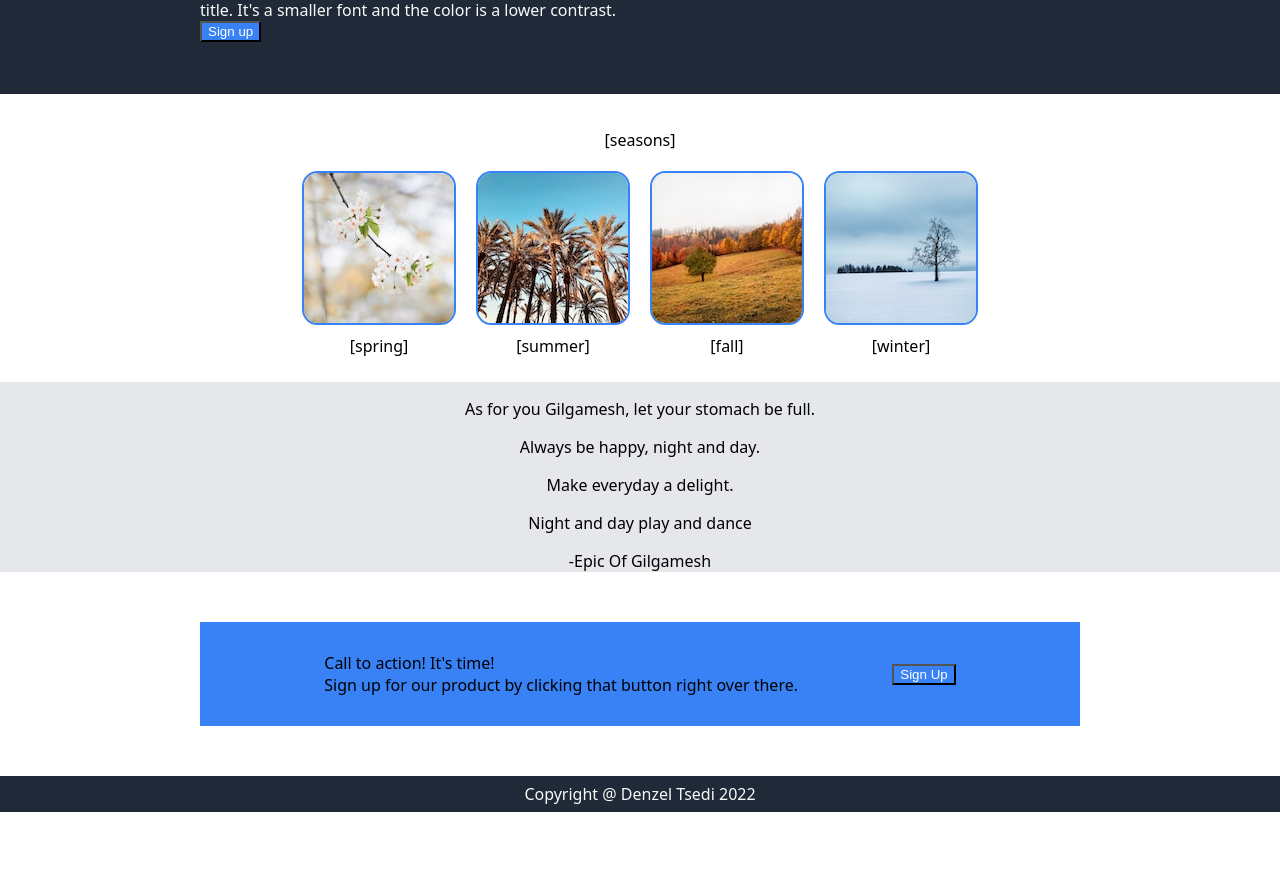
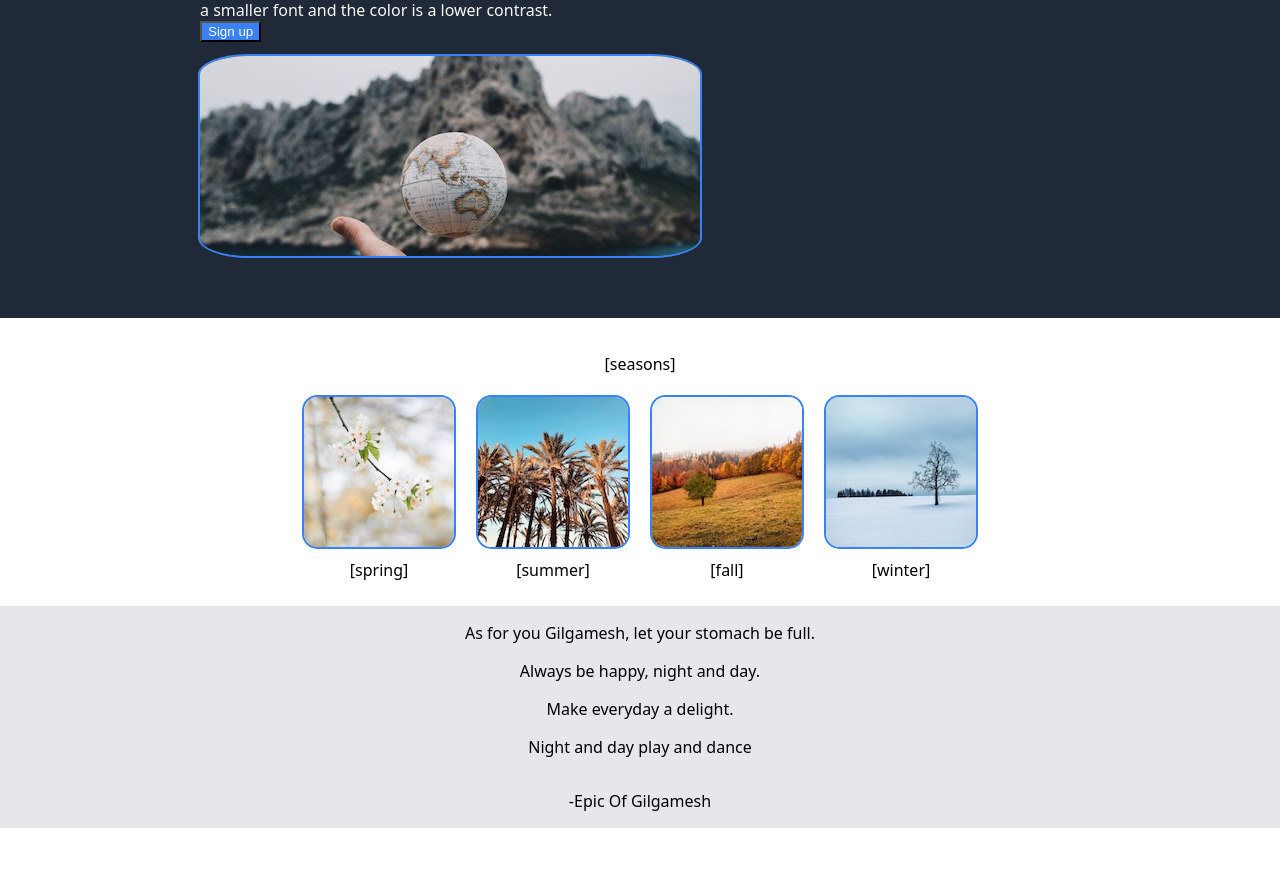
Before and after one commit to DenzelTsedi/odin-landing-page, a plain HTML site: page index.html in a window 1280 px wide. Shown: the part 216-1091 px from the top of the page. Before the commit the page ends 1028 px from the top, so only its background shows below. Drawn offline with Linux system fonts and the light colour scheme.

Commit message:
Added globe3

```diff
--- a/index.html
+++ b/index.html
@@ -31,7 +31,8 @@
             </button>
         </div>
         <div class="big">
-            [Insert big image here]
+            <img src="./images/globe3.jpg" alt="world">
+
         </div>
     </div>
 
@@ -68,7 +69,7 @@
             <p>Night and day play and dance </p>
         </div>
         <div class="credit">
-            -Epic Of Gilgamesh
+            <p>-Epic Of Gilgamesh</p>
         </div>
 
     </div>
```
Also changed, not shown: images/globe.jpg (added), images/globe3.jpg (added), 1 other file.
